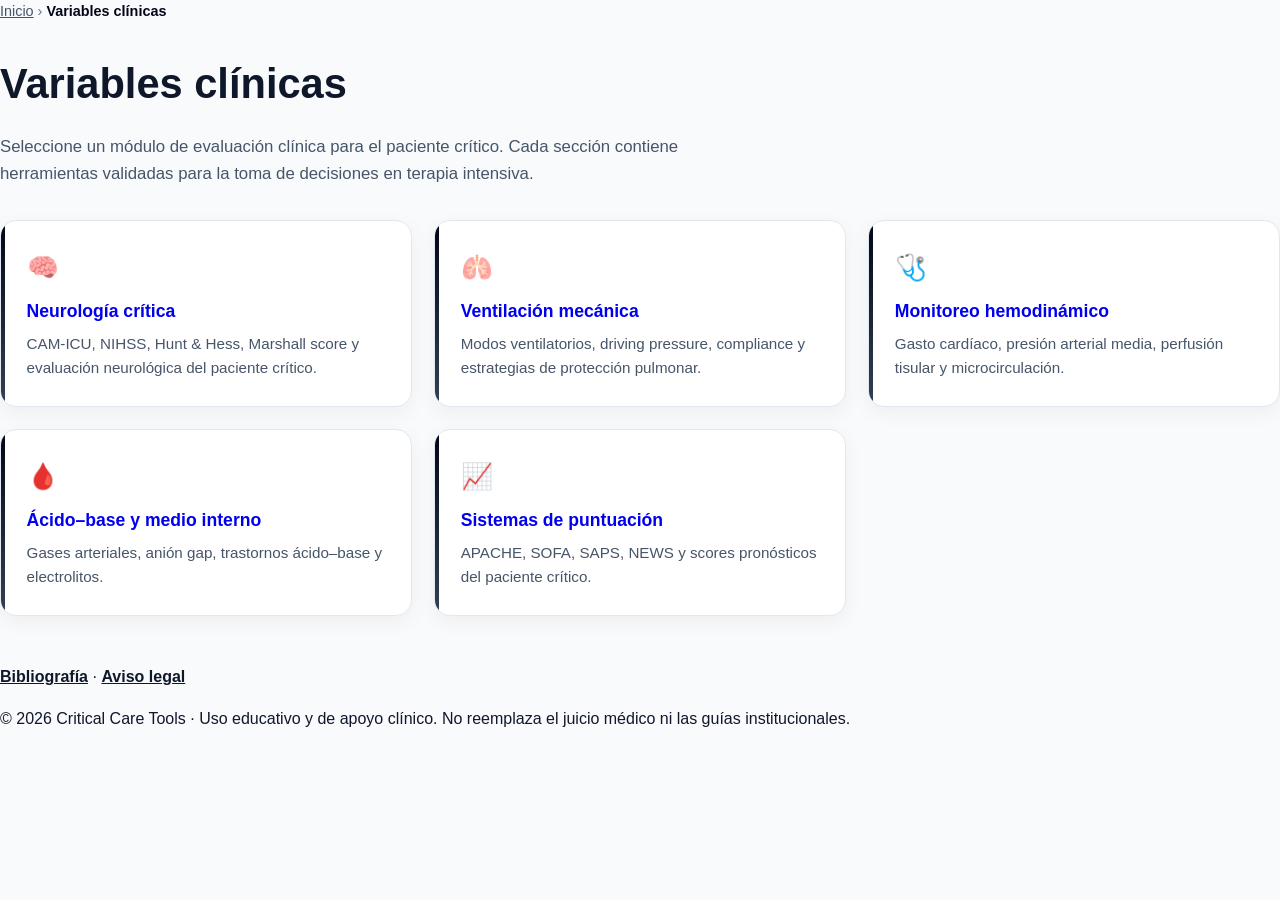
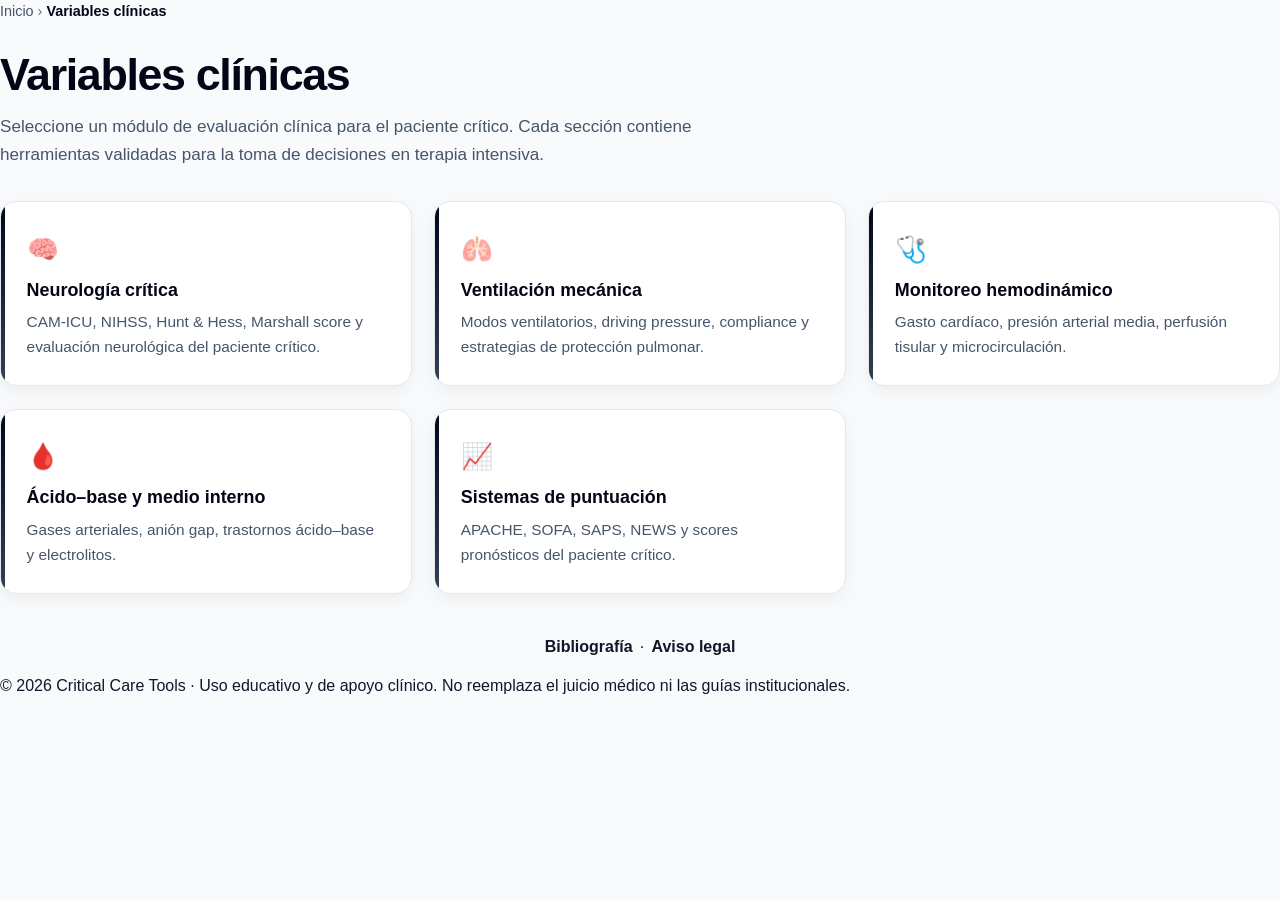

Update variables.css

--- a/calculadoras/variables-clinicas/variables.css
+++ b/calculadoras/variables-clinicas/variables.css
@@ -7,11 +7,15 @@
   box-sizing: border-box;
 }
 
+html {
+  scroll-behavior: smooth;
+}
+
 body {
   margin: 0;
   font-family: -apple-system, BlinkMacSystemFont, "Segoe UI", Roboto, Oxygen,
     Ubuntu, Cantarell, "Helvetica Neue", Arial, sans-serif;
-  line-height: 1.6;
+  line-height: 1.65;
   color: #0f172a;
   background: #f8fafc;
 }
@@ -23,25 +27,39 @@ body {
   --primary: #020617;
   --primary-soft: #0f172a;
   --accent: #1e293b;
-
   --text-soft: #475569;
   --muted: #64748b;
-
   --surface: #ffffff;
+  --surface-soft: #f1f5f9;
   --border: #e2e8f0;
-
+  --border-strong: #cbd5e1;
   --radius: 16px;
   --radius-lg: 24px;
-
   --shadow-sm: 0 6px 20px rgba(2, 6, 23, 0.05);
   --shadow-md: 0 16px 40px rgba(2, 6, 23, 0.08);
-
   --container: 1100px;
 }
 
 /* =========================
-   LAYOUT
+   BASE
 ========================= */
+a {
+  color: inherit;
+  text-decoration: none;
+  transition: 0.25s ease;
+}
+
+p {
+  margin: 0 0 1rem;
+}
+
+h1,
+h2,
+h3 {
+  color: var(--primary);
+  line-height: 1.2;
+}
+
 .container {
   width: min(100% - 2rem, var(--container));
   margin-inline: auto;
@@ -64,7 +82,8 @@ body {
   color: var(--muted);
 }
 
-.language-switcher a.active {
+.language-switcher a.active,
+.language-switcher a:hover {
   color: var(--primary);
   font-weight: 600;
 }
@@ -92,22 +111,54 @@ body {
 }
 
 /* =========================
-   HEADER (HERO)
+   HEADER
 ========================= */
 header {
   margin-bottom: 2rem;
 }
 
 header h1 {
-  font-size: clamp(2rem, 4vw, 2.6rem);
+  font-size: clamp(2rem, 4vw, 2.8rem);
   font-weight: 800;
-  margin-bottom: 0.6rem;
+  margin: 0 0 0.7rem;
+  letter-spacing: -0.03em;
 }
 
 .subtitle {
-  max-width: 700px;
+  max-width: 760px;
   color: var(--text-soft);
-  font-size: 1.05rem;
+  font-size: 1.07rem;
+}
+
+/* =========================
+   CONTENT BLOCKS
+========================= */
+.seo-content {
+  background: var(--surface);
+  border: 1px solid var(--border);
+  border-radius: var(--radius-lg);
+  padding: clamp(1.4rem, 3vw, 2.2rem);
+  box-shadow: var(--shadow-sm);
+  margin-bottom: 2rem;
+}
+
+.seo-content h2 {
+  font-size: clamp(1.35rem, 2.5vw, 1.7rem);
+  margin: 0 0 1rem;
+}
+
+.seo-content h2:not(:first-child) {
+  margin-top: 2rem;
+}
+
+.seo-content h3 {
+  margin: 1.6rem 0 0.6rem;
+  font-size: 1.08rem;
+}
+
+.seo-content p {
+  color: var(--text-soft);
+  max-width: 900px;
 }
 
 /* =========================
@@ -117,16 +168,9 @@ header h1 {
   display: grid;
   grid-template-columns: repeat(3, 1fr);
   gap: 1.4rem;
-  margin-bottom: 3rem;
+  margin-bottom: 2.5rem;
 }
 
-.menu a {
-  text-decoration: none;
-}
-
-/* =========================
-   CARD
-========================= */
 .card {
   background: var(--surface);
   border: 1px solid var(--border);
@@ -139,7 +183,6 @@ header h1 {
   overflow: hidden;
 }
 
-/* línea lateral tipo SaaS */
 .card::before {
   content: "";
   position: absolute;
@@ -153,74 +196,42 @@ header h1 {
 .menu a:hover .card {
   transform: translateY(-5px);
   box-shadow: var(--shadow-md);
-  border-color: #cbd5e1;
+  border-color: var(--border-strong);
 }
 
-/* =========================
-   ICON
-========================= */
 .icon {
   font-size: 1.6rem;
   margin-bottom: 0.6rem;
 }
 
-/* =========================
-   CARD TEXT
-========================= */
 .card h3 {
-  margin: 0 0 0.4rem;
-  font-size: 1.1rem;
+  margin: 0 0 0.5rem;
+  font-size: 1.12rem;
 }
 
 .card p {
   margin: 0;
   color: var(--text-soft);
-  font-size: 0.95rem;
+  font-size: 0.96rem;
 }
 
 /* =========================
-   SEO CONTENT
-========================= */
-.seo-content {
-  background: var(--surface);
-  border: 1px solid var(--border);
-  border-radius: var(--radius-lg);
-  padding: 2rem;
-  box-shadow: var(--shadow-sm);
-  margin-bottom: 2rem;
-}
-
-.seo-content h2 {
-  font-size: 1.4rem;
-  margin-bottom: 1rem;
-}
-
-.seo-content h3 {
-  margin-top: 1.6rem;
-  margin-bottom: 0.6rem;
-  font-size: 1.05rem;
-}
-
-.seo-content p {
-  color: var(--text-soft);
-}
-
-/* =========================
-   ABOUT MINI
+   ABOUT / AUTHOR
 ========================= */
 .about-mini {
-  background: #f1f5f9;
+  background: var(--surface-soft);
+  border: 1px solid var(--border);
   border-radius: var(--radius);
-  padding: 1.4rem;
+  padding: 1.5rem;
   margin-bottom: 2rem;
 }
 
+.about-mini h2,
 .about-mini h3 {
-  margin-top: 0;
+  margin: 0 0 0.7rem;
 }
 
 .about-mini p {
-  margin: 0;
   color: var(--text-soft);
 }
 
@@ -229,14 +240,18 @@ header h1 {
 ========================= */
 .site-footer {
   border-top: 1px solid var(--border);
-  padding: 1.5rem 0;
+  padding: 1.7rem 1rem 2rem;
   text-align: center;
   font-size: 0.9rem;
   color: var(--muted);
 }
 
 .footer-nav {
-  margin-bottom: 0.6rem;
+  margin-bottom: 0.8rem;
+  display: flex;
+  justify-content: center;
+  flex-wrap: wrap;
+  gap: 0.45rem;
 }
 
 .footer-nav a {
@@ -249,6 +264,15 @@ header h1 {
 }
 
 /* =========================
+   ACCESSIBILITY
+========================= */
+a:focus-visible {
+  outline: 3px solid rgba(15, 23, 42, 0.25);
+  outline-offset: 3px;
+  border-radius: 8px;
+}
+
+/* =========================
    RESPONSIVE
 ========================= */
 @media (max-width: 1024px) {
@@ -258,6 +282,14 @@ header h1 {
 }
 
 @media (max-width: 640px) {
+  .container {
+    width: min(100% - 1.2rem, var(--container));
+  }
+
+  .app {
+    padding-top: 1rem;
+  }
+
   .menu {
     grid-template-columns: 1fr;
   }
@@ -266,17 +298,7 @@ header h1 {
     padding: 1.3rem;
   }
 
-  .seo-content {
-    padding: 1.4rem;
+  .site-footer {
+    padding-inline: 0.8rem;
   }
-}
-
-.seo-toggle summary {
-  cursor: pointer;
-  font-weight: 600;
-  margin-bottom: 10px;
-}
-
-.seo-toggle {
-  margin-top: 20px;
 }
